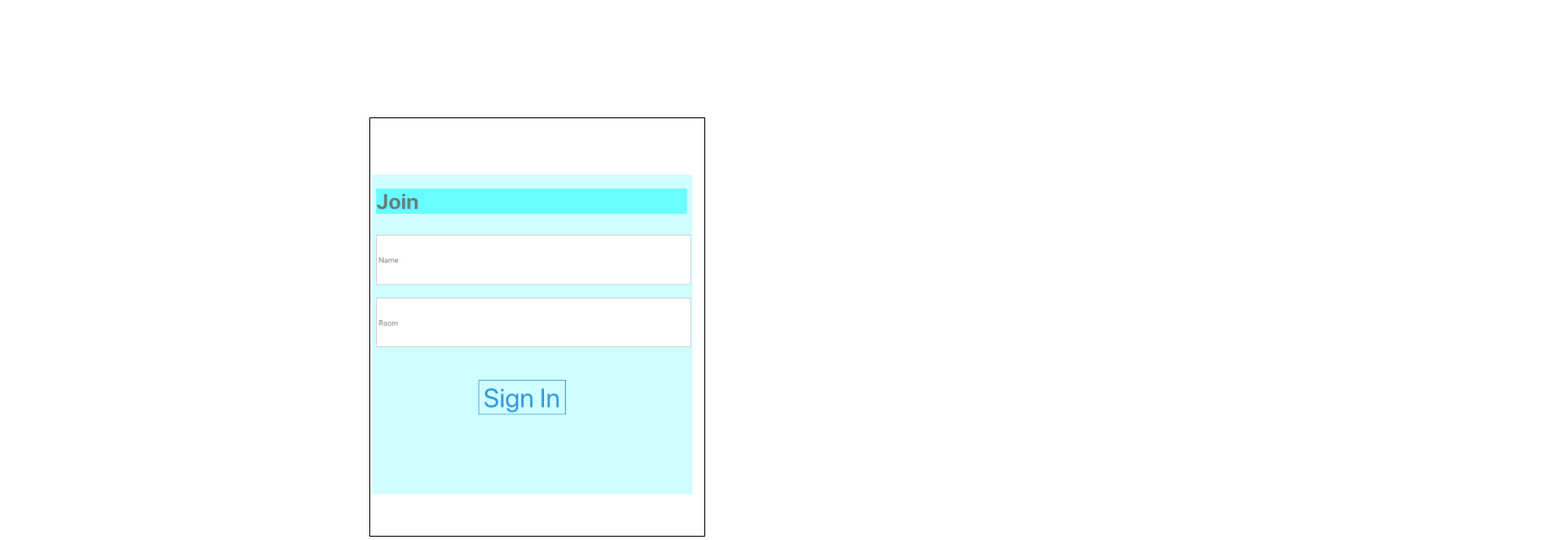
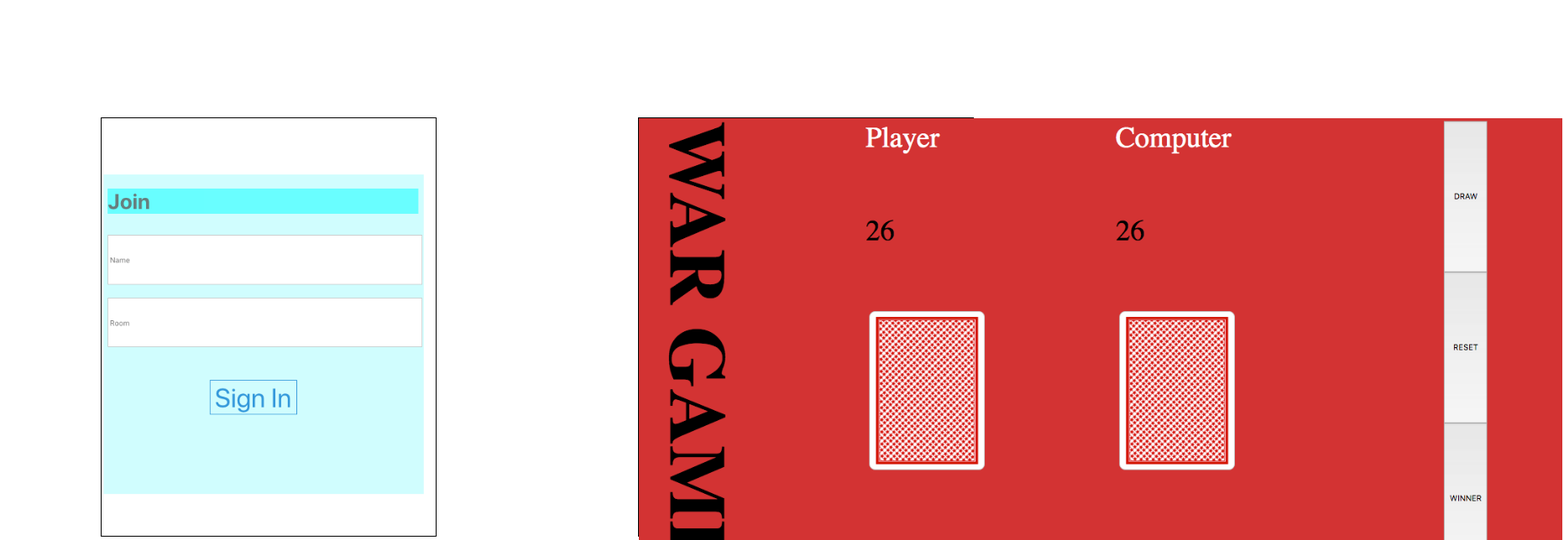
Before and after one commit to Drag49487Jr/jr-website, a React (Create React App) app: page /projects in a window 1280 px wide. Shown: the part 720-1364 px from the top of the page at 84% size, 1863 px wide, since content can reach past the window. Built offline with nearby package versions, Linux system fonts and the light colour scheme.

Commit message:
add wargame pic/card

```diff
--- a/src/components/Projects/Projects.jsx
+++ b/src/components/Projects/Projects.jsx
@@ -61,6 +61,22 @@
                         </div>
                     </div>
                 </div>
+                <div className='container'>
+                    <div className='card'>
+                        <div className='imgBox'>
+                            <a href='theDeployedLinkGoesHere'><img className='war' src='../images/wargame.png' alt='wargame'/></a>
+                        </div>
+                        <div className='details'>
+                            <h2>War Game</h2>
+                            <p>Lorem ipsum dolor sit amet consectetur, a
+                                dipisicing elit. Nihil aut itaque dolorem
+                                 dicta velit alias adipisci molestias conseq
+                                 uuntur soluta? Eum, officia explicabo nihil ill
+                                 um nulla vitae placeat mollitia. Asperiores, labore.
+                            </p>
+                        </div>
+                    </div>
+                </div>
             </div>
         )
     }
```
Also changed, not shown: public/images/wargame.png (added).
